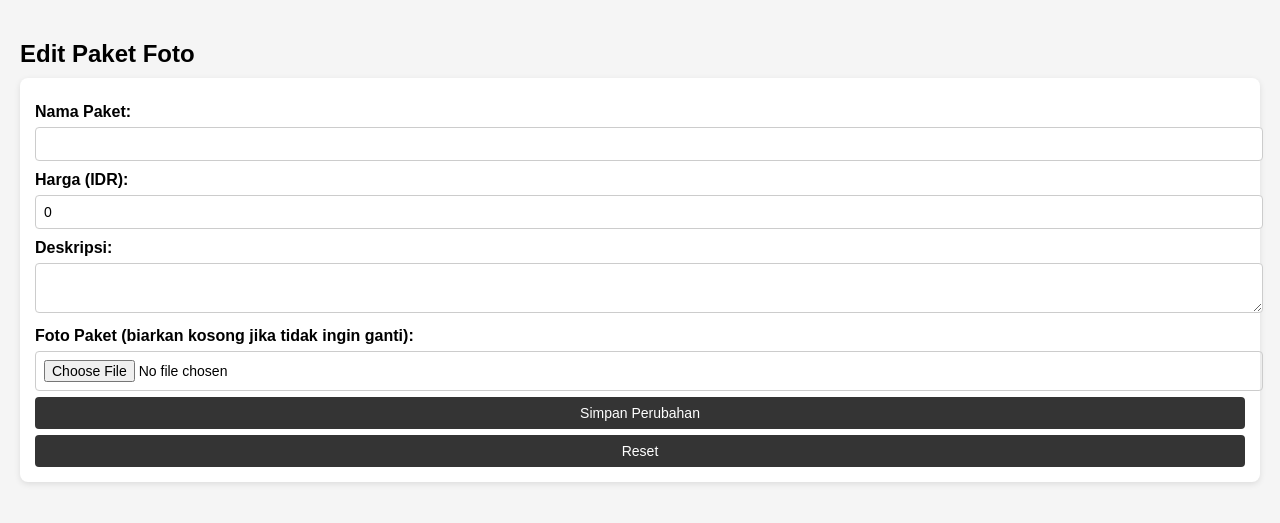
After one commit to Azizur2335/Fotografer, a PHP site: page /backend/edit_paket.php in a window 1280 px wide. The commit adds this page. Shown: the top 523 px of the page. Run offline with PHP 8.4, Linux system fonts and the light colour scheme.

Commit message:
Update backend kelola paket

```diff
--- /dev/null
+++ b/backend/edit_paket.php
@@ -0,0 +1,174 @@
+<?php
+require 'koneksi.php';
+
+// Ambil data paket saat GET untuk ditampilkan di form
+$id = isset($_GET['id']) ? (int)$_GET['id'] : 0;
+$paket = ['id'=>0,'nama_paket'=>'','harga'=>0,'deskripsi'=>'','foto'=>''];
+
+if($id > 0){
+    $stmt = $koneksi->prepare("SELECT * FROM paket_foto WHERE id=?");
+    $stmt->bind_param("i", $id);
+    $stmt->execute();
+    $res = $stmt->get_result();
+    if($res->num_rows > 0){
+        $paket = $res->fetch_assoc();
+    } else {
+        die("Paket tidak ditemukan.");
+    }
+    $stmt->close();
+}
+
+// Proses update jika POST
+if ($_SERVER['REQUEST_METHOD'] === 'POST') {
+    $id     = isset($_POST['paketId']) ? (int)$_POST['paketId'] : 0;
+    $nama   = htmlspecialchars($_POST['namaPaket']);
+    $harga  = (int)$_POST['hargaPaket'];
+    $desk   = htmlspecialchars($_POST['deskripsiPaket']);
+
+    if($id <= 0) die("ID paket tidak valid.");
+
+    // Ambil file lama
+    $stmt = $koneksi->prepare("SELECT foto FROM paket_foto WHERE id=?");
+    $stmt->bind_param("i", $id);
+    $stmt->execute();
+    $res = $stmt->get_result();
+    $oldFoto = '';
+    if($res->num_rows > 0) {
+        $row = $res->fetch_assoc();
+        $oldFoto = $row['foto'];
+    }
+    $stmt->close();
+
+    // Upload file baru jika ada
+    $fileName = $oldFoto;
+    if(isset($_FILES['fotoPaket']) && $_FILES['fotoPaket']['error'] === UPLOAD_ERR_OK){
+        $file = $_FILES['fotoPaket'];
+        $targetDir = "../Admin/paket/";
+        $ext = strtolower(pathinfo($file['name'], PATHINFO_EXTENSION));
+        $allowed = ['jpg','jpeg','png','gif'];
+
+        if(!in_array($ext, $allowed)) die("Format file tidak diizinkan.");
+
+        $fileName = time() . "_" . basename($file['name']);
+        $targetFile = $targetDir . $fileName;
+
+        if(!move_uploaded_file($file['tmp_name'], $targetFile)) die("Gagal upload file.");
+
+        // Hapus file lama
+        if(!empty($oldFoto) && file_exists($targetDir.$oldFoto)){
+            unlink($targetDir.$oldFoto);
+        }
+    }
+
+    // Update database
+    $stmt = $koneksi->prepare("UPDATE paket_foto SET nama_paket=?, harga=?, deskripsi=?, foto=? WHERE id=?");
+    $stmt->bind_param("sissi", $nama, $harga, $desk, $fileName, $id);
+    if($stmt->execute()){
+        $stmt->close();
+        header("Location: ../backend/edit_paket.php?id=$id&update=1");
+        exit();
+    } else {
+        die("Gagal update data: ".$stmt->error);
+    }
+}
+?>
+
+<!doctype html>
+<html lang="id">
+<head>
+  <meta charset="utf-8" />
+  <meta name="viewport" content="width=device-width, initial-scale=1" />
+  <title>Edit Paket Foto</title>
+  <style>
+    body {
+      font-family: Arial, sans-serif;
+      margin: 0;
+      padding: 20px;
+      background: #f5f5f5;
+    }
+    h1, h2 { margin-bottom: 10px; }
+    form, .list {
+      background: #fff;
+      border-radius: 8px;
+      padding: 15px;
+      margin-bottom: 20px;
+      box-shadow: 0 2px 6px rgba(0,0,0,0.1);
+    }
+    label { display: block; margin-top: 10px; font-weight: bold; }
+    input, textarea, button {
+      width: 100%;
+      padding: 8px;
+      margin-top: 6px;
+      border: 1px solid #ccc;
+      border-radius: 4px;
+      font-size: 14px;
+    }
+    button {
+      background: #343434ff;
+      color: white;
+      border: none;
+      cursor: pointer;
+      transition: background 0.3s;
+    }
+    button:hover { background: #6d6d6dff; }
+    .item {
+      border: 1px solid #ddd;
+      padding: 12px;
+      margin-bottom: 10px;
+      display: flex;
+      justify-content: space-between;
+      align-items: center;
+      background: #fafafa;
+      border-radius: 6px;
+    }
+    .error { color: red; font-size: 14px; margin-top: 5px; }
+    .actions button {
+      width: auto;
+      margin-left: 6px;
+      padding: 6px 12px;
+      font-size: 13px;
+    }
+    .actions {
+      display: flex;
+      flex-shrink: 0;
+    }
+  </style>
+  <script>
+    function resetPaket() {
+      document.getElementById('formPaket').reset();
+      document.getElementById('errorHarga').style.display = 'none';
+    }
+  </script>
+</head>
+<body>
+  <h2>Edit Paket Foto</h2>
+
+  <?php if(isset($_GET['update'])): ?>
+    <p style="color:green;">Data paket berhasil diperbarui!</p>
+  <?php endif; ?>
+
+  <form id="formPaket" method="POST" action="../backend/edit_paket.php" enctype="multipart/form-data">
+    <input type="hidden" id="paketId" name="paketId" value="<?= (int)$paket['id'] ?>">
+
+    <label>Nama Paket:
+      <input type="text" id="namaPaket" name="namaPaket" value="<?= htmlspecialchars($paket['nama_paket']) ?>" required>
+    </label>
+
+    <label>Harga (IDR):
+      <input type="number" id="hargaPaket" name="hargaPaket" value="<?= htmlspecialchars($paket['harga']) ?>" min="0" required>
+    </label>
+    <div id="errorHarga" class="error" style="display:none;">Harga tidak boleh kosong atau negatif</div>
+
+    <label>Deskripsi:
+      <textarea id="deskripsiPaket" name="deskripsiPaket"><?= htmlspecialchars($paket['deskripsi']) ?></textarea>
+    </label>
+
+    <label>Foto Paket (biarkan kosong jika tidak ingin ganti):
+      <input type="file" id="fotoPaket" name="fotoPaket" accept="image/*">
+    </label>
+
+    <button type="submit">Simpan Perubahan</button>
+    <button type="button" onclick="resetPaket()">Reset</button>
+  </form>
+</body>
+</html>
```
Also changed, not shown: Admin/formPaketA.php (+23 -5 lines), Admin/index.php (+18 -42 lines), backend/hapus_paket.php (added, +26 -0 lines), backend/upload_paket.php (added, +40 -0 lines), Admin/galeri/1758959396_birthday.jpeg (added), Admin/paket/1758962282_wisuda.jpg (added), Admin/paket/1758962656_party.jpeg (added).
